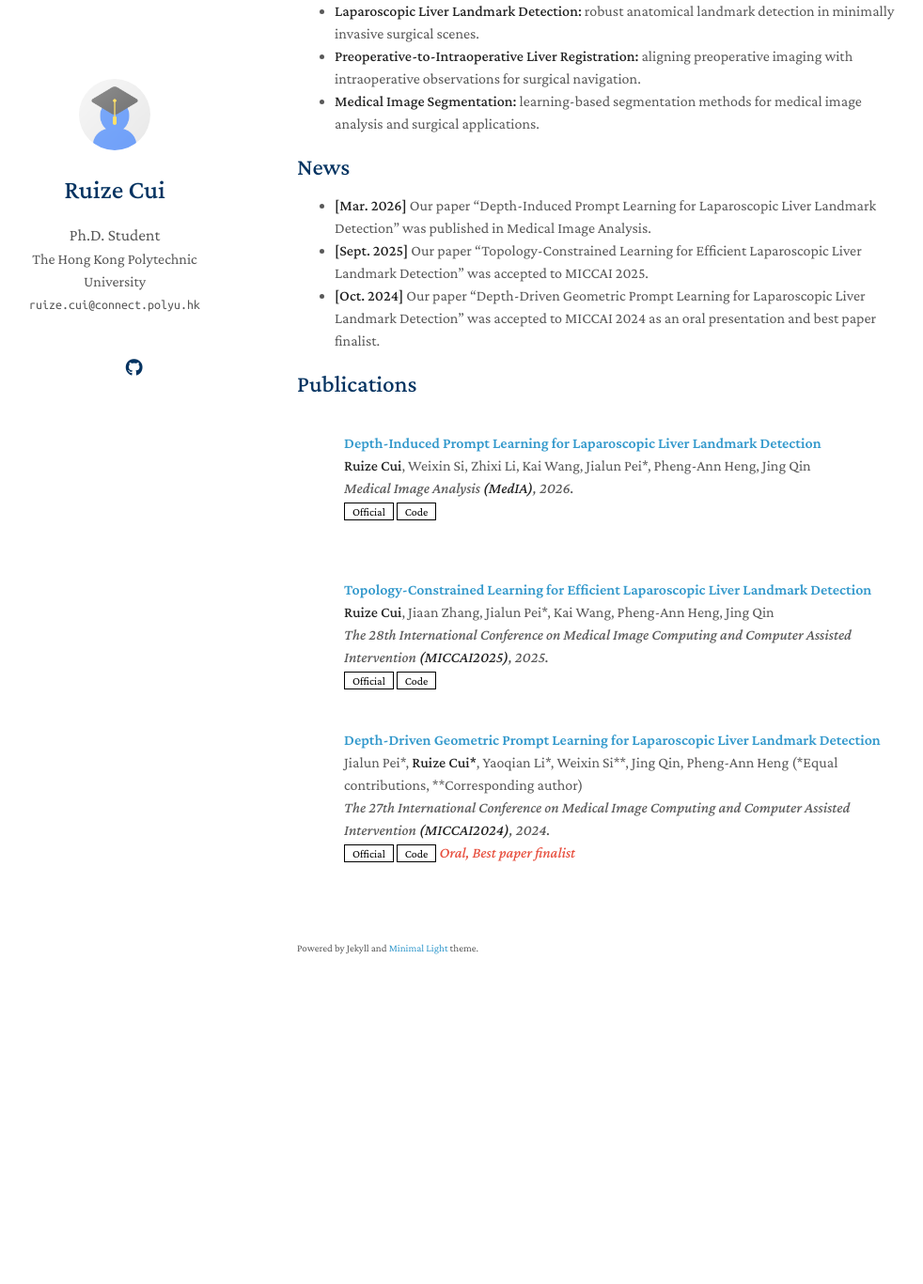
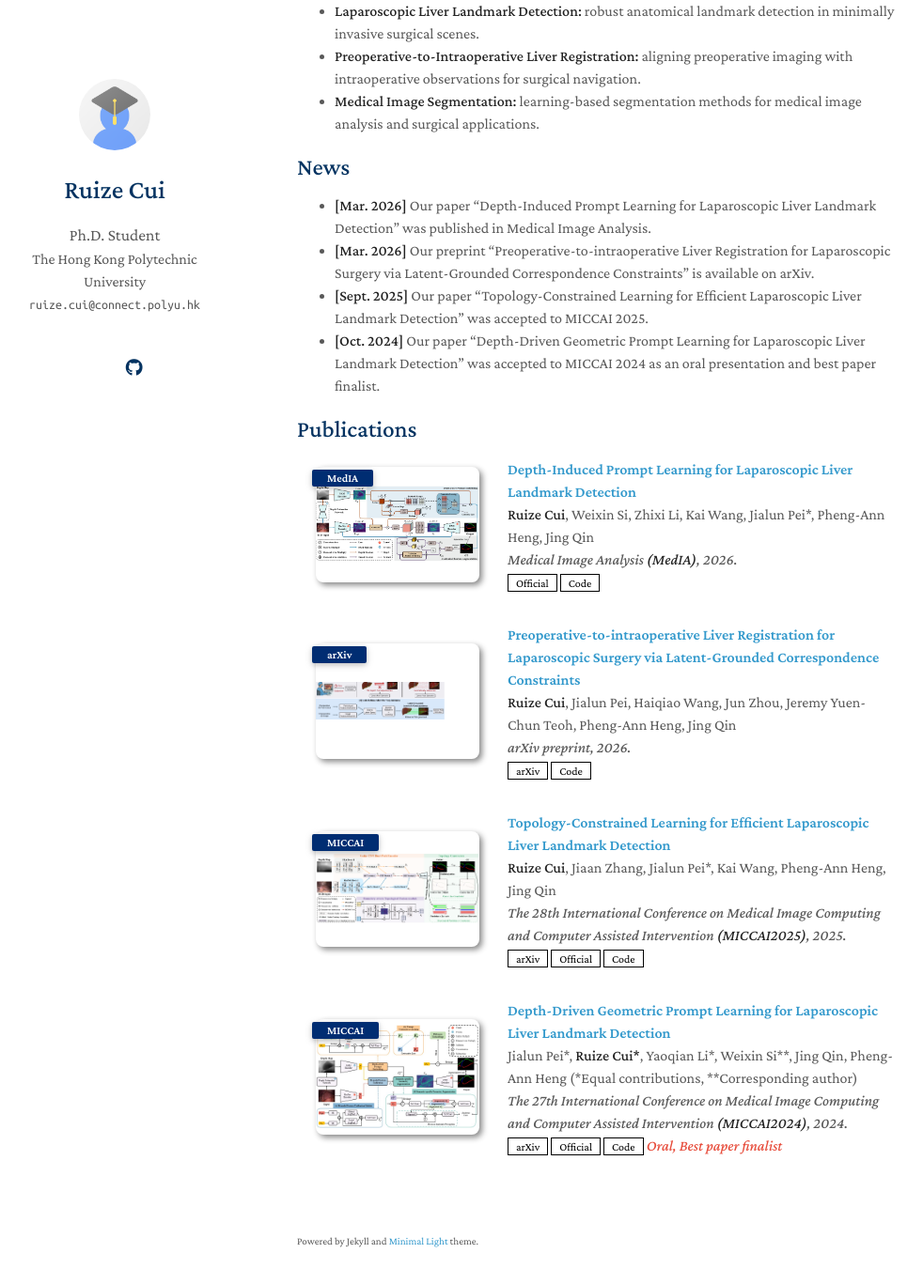
Before and after one commit to cuiruize/cuiruize.github.io, a Jekyll site: the page built from index.md, in a window 1280 px wide and 1400 px high, scrolled down 243 px. Shown: the top 1367 px of the window at 94% size, without its empty margins (154-1136 px from the left). Built offline with Jekyll 4.4.1, drawn with Linux system fonts in a browser that asks for light colours; a style sheet for code colours, icons or effects is not loaded; our own code applies the rules of GitHub Pages for plain Markdown files; before the commit the page ends 1333 px from its top, so only the background shows below that.

Commit message:
Update publications and teasers

```diff
--- a/_data/publications.yml
+++ b/_data/publications.yml
@@ -6,27 +6,31 @@ main:
     conference: Medical Image Analysis <strong>(MedIA)</strong>, 2026.
     official: https://www.sciencedirect.com/science/article/pii/S1361841526000095?ref=pdf_download&fr=RR-2&rr=9c158b32bc940ed2
     code: https://github.com/cuiruize/D2GPLand-Plus
-    # image: ./assets/img/teaser_example.png
-    # notes: Early Accept
+    image: ./assets/img/d2gpland_plus_teaser.jpeg
+
+  - title: "Preoperative-to-intraoperative Liver Registration for Laparoscopic Surgery via Latent-Grounded Correspondence Constraints"
+    authors: <strong>Ruize Cui</strong>, Jialun Pei, Haiqiao Wang, Jun Zhou, Jeremy Yuen-Chun Teoh, Pheng-Ann Heng, Jing Qin
+    conference_short: arXiv
+    conference: arXiv preprint, 2026.
+    pdf: https://arxiv.org/abs/2603.01720
+    code: https://github.com/cuiruize/Land-Reg
+    image: ./assets/img/landreg_teaser.png
 
   - title: "Topology-Constrained Learning for Efficient Laparoscopic Liver Landmark Detection"
     authors: <strong>Ruize Cui</strong>, Jiaan Zhang, Jialun Pei*, Kai Wang, Pheng-Ann Heng, Jing Qin
     conference_short: MICCAI
     conference: The 28th International Conference on Medical Image Computing and Computer Assisted Intervention <strong>(MICCAI2025)</strong>, 2025.
-    arXiv: https://arxiv.org/abs/2507.00519
+    pdf: https://arxiv.org/abs/2507.00519
     official: https://papers.miccai.org/miccai-2025/paper/0755_paper.pdf
     code: https://github.com/cuiruize/TopoNet
-    # page: https://class-il.mpi-inf.mpg.de/mnemonics/
-    # bibtex: https://class-il.mpi-inf.mpg.de/mnemonics/
-    # notes: Oral Presentation
-    # image: ./assets/img/teaser_example.png
+    image: ./assets/img/toponet_teaser.png
 
   - title: "Depth-Driven Geometric Prompt Learning for Laparoscopic Liver Landmark Detection"
     authors: Jialun Pei*, <strong>Ruize Cui*</strong>, Yaoqian Li*, Weixin Si**, Jing Qin, Pheng-Ann Heng (*Equal contributions, **Corresponding author)
     conference_short: MICCAI
     conference: The 27th International Conference on Medical Image Computing and Computer Assisted Intervention <strong>(MICCAI2024)</strong>, 2024.
-    arXiv: https://arxiv.org/abs/2406.17858
+    pdf: https://arxiv.org/abs/2406.17858
     official: https://papers.miccai.org/miccai-2024/210-Paper0310.html
     code: https://github.com/PJLallen/D2GPLand
     notes: Oral, Best paper finalist
-    # image: ./assets/img/teaser_example.png
+    image: ./assets/img/d2gpland_teaser.jpg
--- a/_includes/publications.md
+++ b/_includes/publications.md
@@ -9,14 +9,14 @@
 <div class="pub-row">
   <div class="col-sm-3 abbr" style="position: relative;padding-right: 15px;padding-left: 15px;">
     {% if link.image %}
-    <img src="{{ link.image }}" class="teaser img-fluid z-depth-1" style="width=100;height=40%">
+    <img src="{{ link.image }}" class="teaser img-fluid z-depth-1">
     {% if link.conference_short %}
     <abbr class="badge">{{ link.conference_short }}</abbr>
     {% endif %}
     {% endif %}
   </div>
   <div class="col-sm-9" style="position: relative;padding-right: 15px;padding-left: 20px;">
-      <div class="title"><a href="{{ link.pdf }}">{{ link.title }}</a></div>
+      <div class="title"><a href="{{ link.pdf | default: link.official | default: link.page }}">{{ link.title }}</a></div>
       <div class="author">{{ link.authors }}</div>
       <div class="periodical"><em>{{ link.conference }}</em>
       </div>
--- a/assets/css/publications-no-dark-mode.css
+++ b/assets/css/publications-no-dark-mode.css
@@ -72,4 +72,4 @@ blockquote { background: var(--global-bg-color); border-left: 2px solid var(--gl
 
 .publications ol.bibliography li div.abstract.hidden.open { border-color: var(--global-text-color); }
 
-.publications ol.bibliography li .teaser { border-radius: 8px; box-shadow: 3px 3px 6px #888; height: 123px; width: 270px; margin-top: 5px; margin-left: 5px; margin-bottom: 5px; object-fit: cover; }
+.publications ol.bibliography li .teaser { border-radius: 8px; box-shadow: 3px 3px 6px #888; height: 123px; width: 270px; margin-top: 5px; margin-left: 5px; margin-bottom: 5px; object-fit: contain; background: #fff; }
--- a/assets/css/publications.css
+++ b/assets/css/publications.css
@@ -79,4 +79,4 @@ blockquote { background: var(--global-bg-color); border-left: 2px solid var(--gl
 
 .publications ol.bibliography li div.abstract.hidden.open { border-color: var(--global-text-color); }
 
-.publications ol.bibliography li .teaser { border-radius: 8px; box-shadow: 3px 3px 6px #888; height: 123px; width: 270px; margin-top: 5px; margin-left: 5px; margin-bottom: 5px; object-fit: cover; }
+.publications ol.bibliography li .teaser { border-radius: 8px; box-shadow: 3px 3px 6px #888; height: 123px; width: 270px; margin-top: 5px; margin-left: 5px; margin-bottom: 5px; object-fit: contain; background: #fff; }
--- a/index.md
+++ b/index.md
@@ -15,6 +15,7 @@ I am a Ph.D. student at The Hong Kong Polytechnic University, under the supervis
 ## News
 
 - **[Mar. 2026]** Our paper "Depth-Induced Prompt Learning for Laparoscopic Liver Landmark Detection" was published in Medical Image Analysis.
+- **[Mar. 2026]** Our preprint "Preoperative-to-intraoperative Liver Registration for Laparoscopic Surgery via Latent-Grounded Correspondence Constraints" is available on arXiv.
 - **[Sept. 2025]** Our paper "Topology-Constrained Learning for Efficient Laparoscopic Liver Landmark Detection" was accepted to MICCAI 2025.
 - **[Oct. 2024]** Our paper "Depth-Driven Geometric Prompt Learning for Laparoscopic Liver Landmark Detection" was accepted to MICCAI 2024 as an oral presentation and best paper finalist.
 
```
Also changed, not shown: assets/img/d2gpland_plus_teaser.jpeg (added), assets/img/d2gpland_teaser.jpg (added), assets/img/landreg_teaser.png (added), assets/img/toponet_teaser.png (added), 1 other file.
